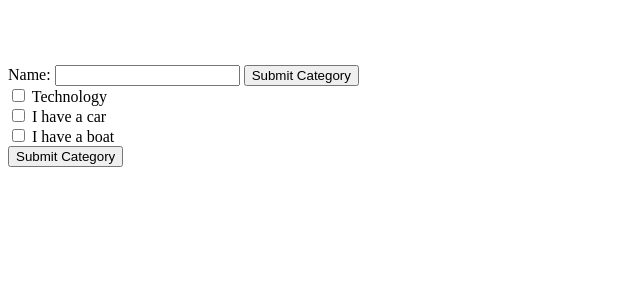
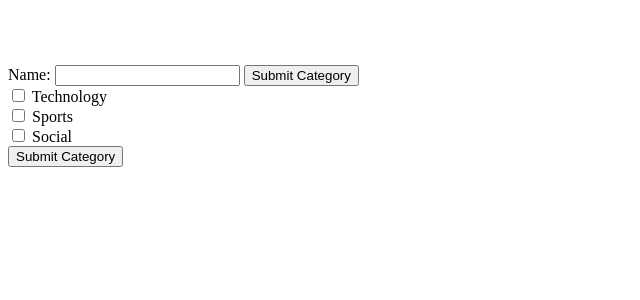
Before and after one commit to ng169/dbms-blog-site-mini-project, a Flask app: page /api/user in a window 1280 px wide. Shown: the part 150-450 px from the top of the page, without its empty margins (0-640 px from the left). Run offline with Flask 2, Linux system fonts and the light colour scheme; some libraries are stand-ins or nearby versions.

Commit message:
updated category form

```diff
--- a/dbms_server/templates/test.html
+++ b/dbms_server/templates/test.html
@@ -43,10 +43,10 @@
 
     <input type="checkbox" id="tech" name="tech" value="1">
     <label for="tech"> Technology</label><br>
-    <input type="checkbox" id="vehicle2" name="vehicle2" value="Car">
-    <label for="vehicle2"> I have a car</label><br>
-    <input type="checkbox" id="vehicle3" name="vehicle3" value="Boat">
-    <label for="vehicle3"> I have a boat</label><br>
+    <input type="checkbox" id="sport" name="sport" value="2">
+    <label for="sport">Sports</label><br>
+    <input type="checkbox" id="social" name="social" value="3">
+    <label for="social">Social</label><br>
 
     <button type="submit">Submit Category</button>
    </form>
```
